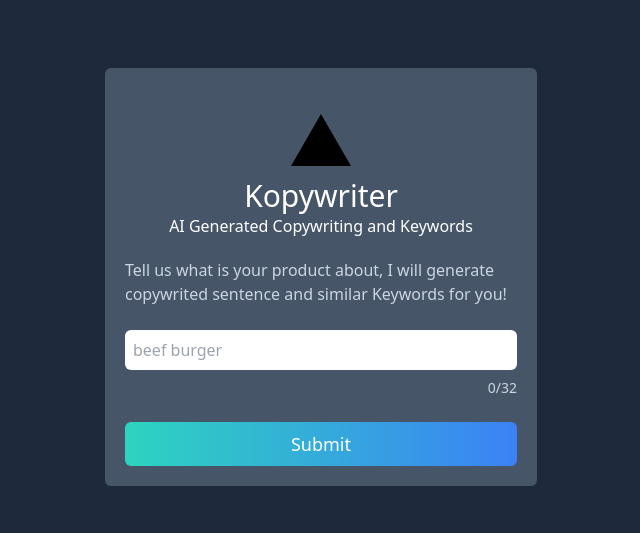
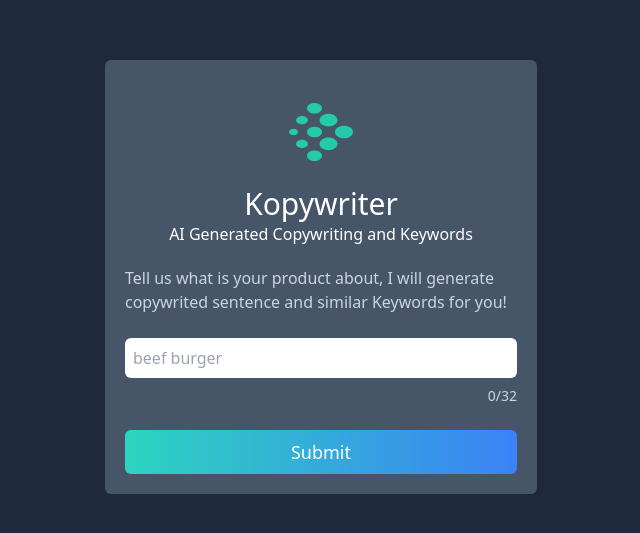
Before and after one commit to hafidzlmao/kopywriter, a Next.js app in the folder kopywriter-site/: page / in a window 1280 px wide. Shown: the part 123-656 px from the top of the page, without its empty margins (319-959 px from the left). Built offline with nearby package versions, Linux system fonts and the light colour scheme.

Commit message:
change logo

```diff
--- a/kopywriter-site/components/kopywriter.tsx
+++ b/kopywriter-site/components/kopywriter.tsx
@@ -2,7 +2,7 @@ import React from "react";
 import Form from "./form";
 import Hasil from "./hasil";
 import Image from "next/image";
-import logo from "../public/vercel-logo.svg";
+import logo from "../public/logoipsum.svg";
 
 const Kopywriter: React.FC = () => {
   const CHARACTER_LIMIT: number = 32;
@@ -64,7 +64,9 @@ const Kopywriter: React.FC = () => {
           <div className="bg-slate-600 p-5 rounded-md text-white">
             <div className="text-center my-5">
               <Image src={logo} width={64} height={64} />
-              <h1 className=" text-3xl text-white font-light">Kopywriter</h1>
+              <h1 className=" text-3xl text-white font-light mt-4">
+                Kopywriter
+              </h1>
               <div>AI Generated Copywriting and Keywords</div>
             </div>
             {elemenTerlihat}
```
Also changed, not shown: kopywriter-site/public/logoipsum.svg (added).
